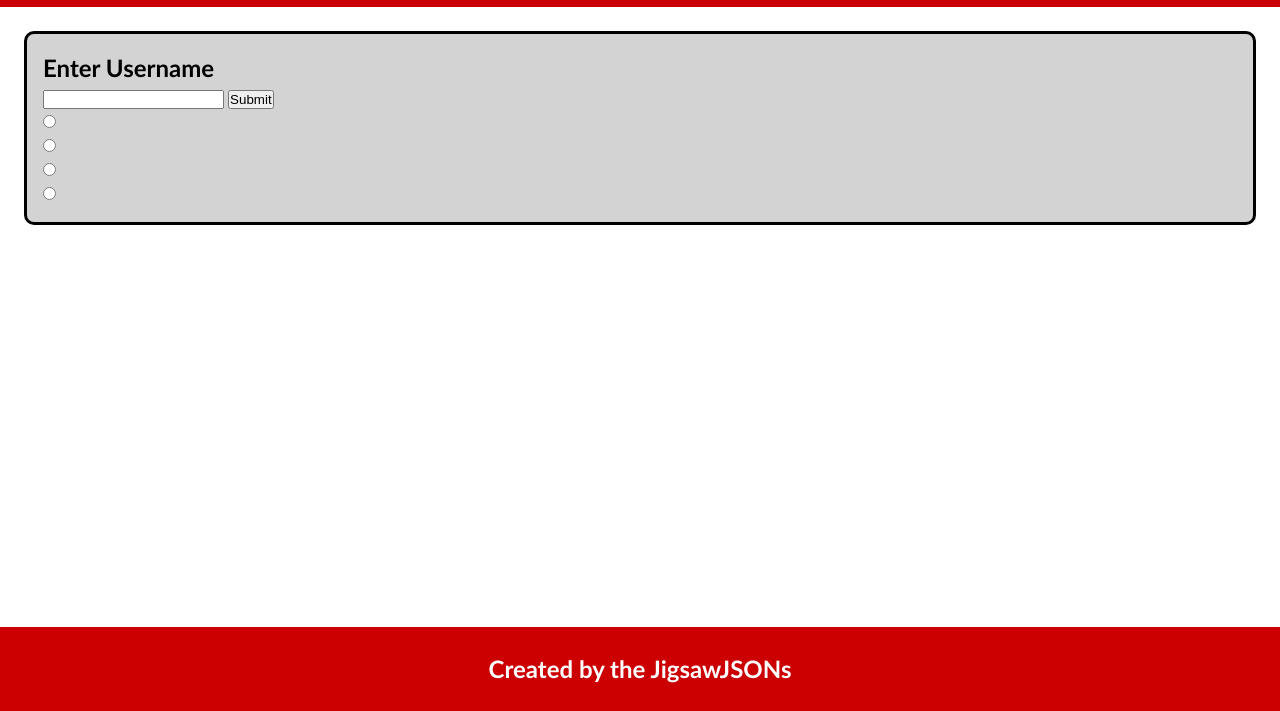
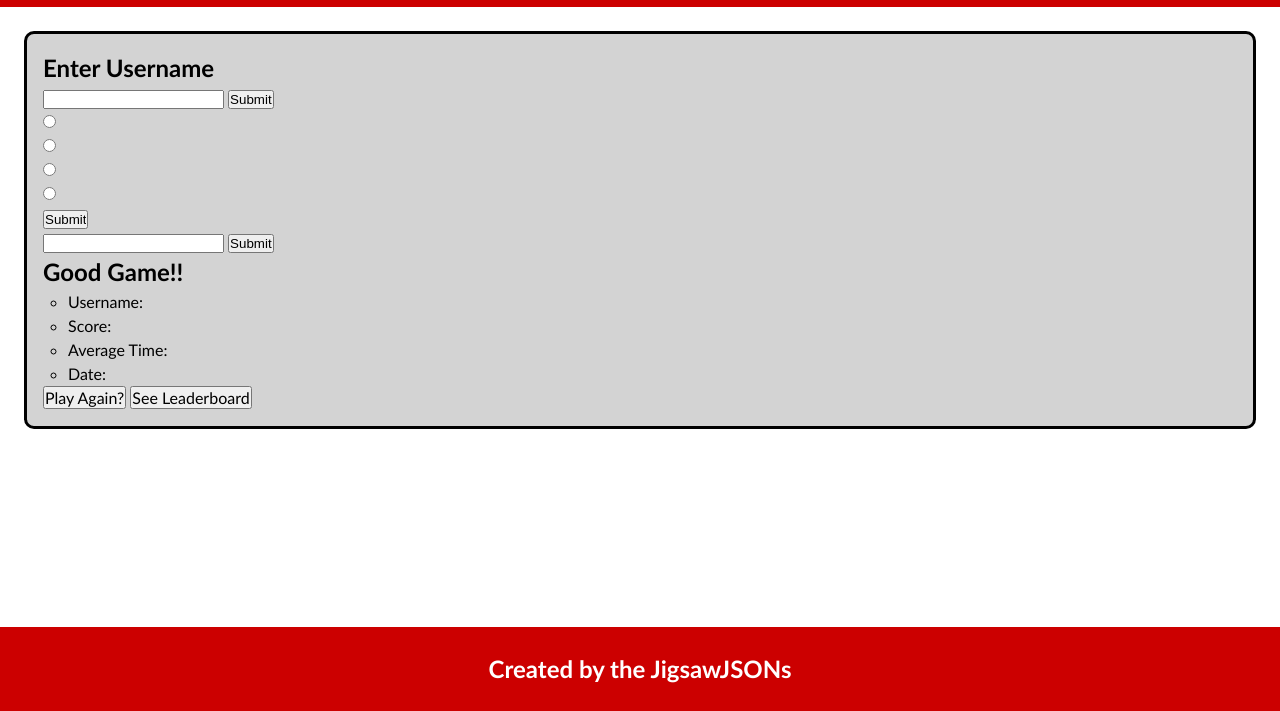
Before and after one commit to Connorldailey/Trivial-Code, a plain HTML site: page trivia.html in a window 1280 px wide. Shown: the part 89-800 px from the top of the page. Drawn offline with Linux system fonts and the light colour scheme.

Commit message:
Trivia Page Finished

```diff
--- a/trivia.html
+++ b/trivia.html
@@ -51,13 +51,27 @@
                             <input type="radio" id="questionD-input" name="question">
                             <label for="questionD-input" id="questionD-label"></label>
                         </div>
+                        <input type="submit" value="Submit">
                     </form>
                 </div>
                 <div id="shortanswer-module" >
                     <form id="shortanswer-form">
+                       <input type="text" name="shortanswer-textbox" id="shortanswer-input">
+                       <input type="submit" value="Submit">
+                    </form>
                 </div>
-                    <div id="endgame-module">
-
+                <div id="endgame-module">
+                    <h2>Good Game!!</h2>
+                    <ul>
+                        <li>Username: <span id="player"></span></li>
+                        <li>Score: <span id="score"></span></li>
+                        <li>Average Time: <span id="avgtime"></span></li>
+                        <li>Date: <span id="date"></span></li>
+                    </ul>
+                    <div>
+                        <button id="replay-button">Play Again?</button>
+                        <button id="exit-button">See Leaderboard</button>
+                    </div>
                 </div>
             </section>
         </main>
```
